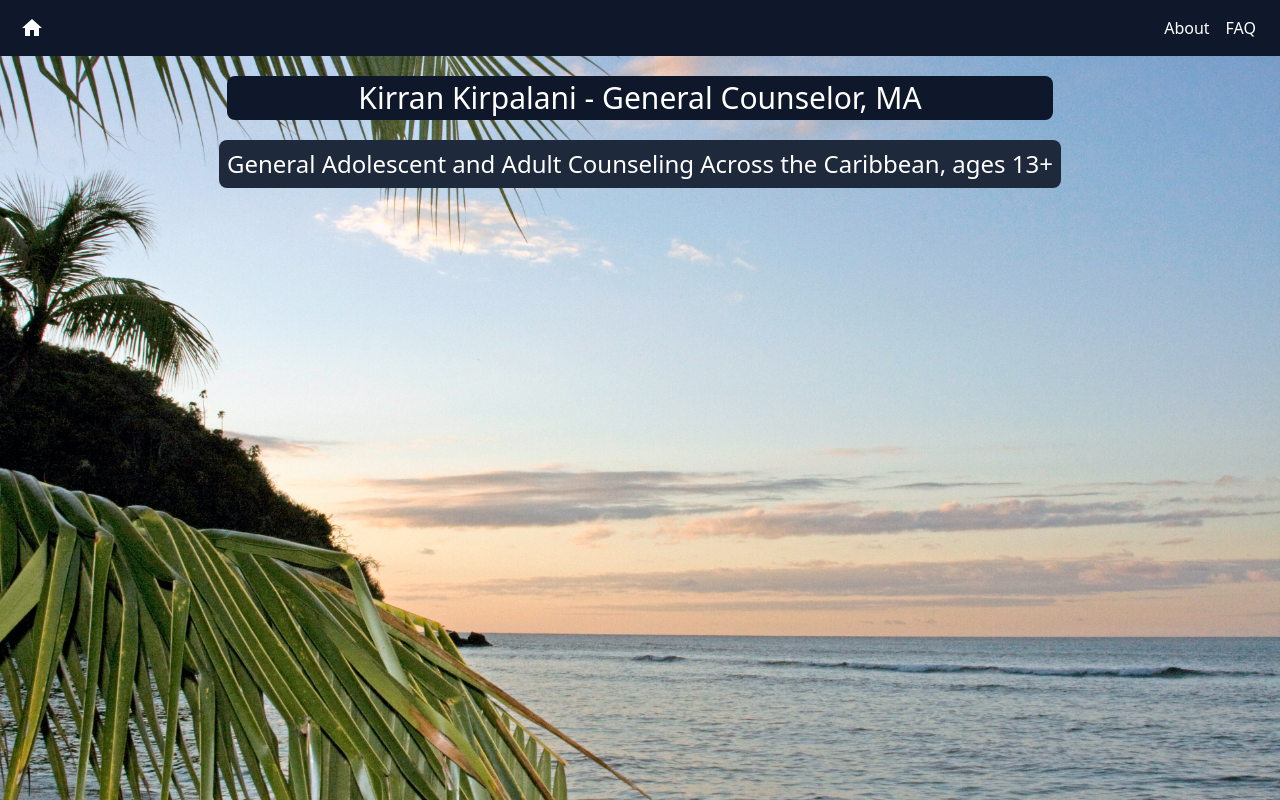
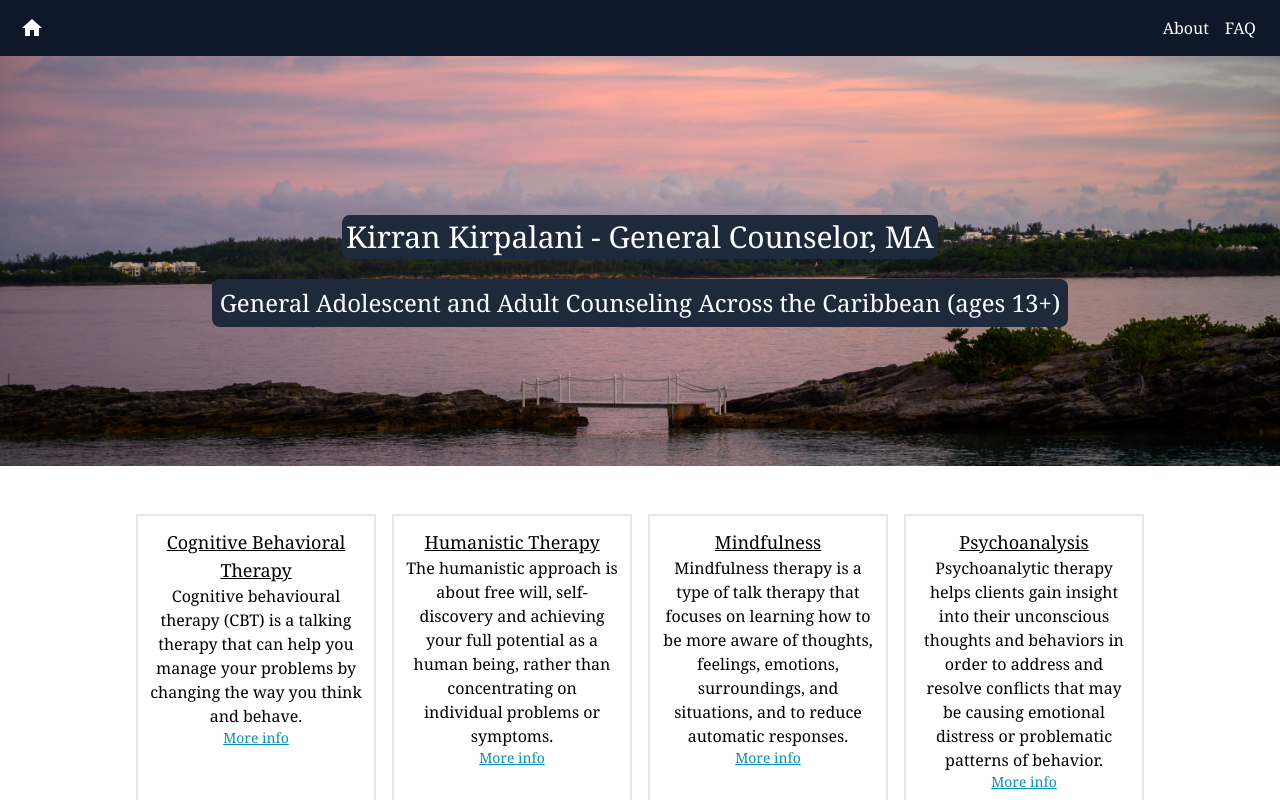
Before and after one commit to kirran01/psych, a React (Vite) app: page / in a window 1280 px wide. Shown: the top 800 px of the page. Built offline with nearby package versions, Linux system fonts and the light colour scheme.

Commit message:
hmoepage updates

```diff
--- a/index.html
+++ b/index.html
@@ -5,6 +5,12 @@
     <link rel="icon" type="image/svg+xml" href="/vite.svg" />
     <link rel="preconnect" href="https://fonts.googleapis.com" />
     <link rel="preconnect" href="https://fonts.gstatic.com" crossorigin />
+    <link rel="preconnect" href="https://fonts.googleapis.com" />
+    <link rel="preconnect" href="https://fonts.gstatic.com" crossorigin />
+    <link
+      href="https://fonts.googleapis.com/css2?family=Noto+Serif&display=swap"
+      rel="stylesheet"
+    />
     <link
       href="https://fonts.googleapis.com/css2?family=Merriweather:wght@700&display=swap"
       rel="stylesheet"
--- /dev/null
+++ b/src/components/wordcard.jsx
@@ -0,0 +1,14 @@
+import React from 'react';
+
+const Wordcard = ({ wordCard }) => {
+    console.log(wordCard, 'wc')
+    return (
+        <div className='flex flex-col items-center text-center p-3 border-2 m-2 w-60'>
+            <p className='text-lg underline'>{wordCard.title}</p>
+            <p className='text-md'>{wordCard.description}</p>
+            <a className='text-sm underline text-cyan-600' href={`${wordCard.URL}`}>More info</a>
+        </div>
+    );
+}
+
+export default Wordcard;
--- a/src/index.css
+++ b/src/index.css
@@ -2,7 +2,9 @@
 @tailwind components;
 @tailwind utilities;
 
-
+*{
+    font-family: 'Noto Serif', serif;
+}
 
 @keyframes pulsate{
     0%{
--- a/src/pages/home.jsx
+++ b/src/pages/home.jsx
@@ -1,11 +1,8 @@
 import React from 'react';
-import Prof from '../../public/img/prof.png'
-import pic1 from '../../public/img/k1.jpg'
-import view from '../../public/img/view.jpg'
+import view from '../../public/img/view2.jpg'
 import Footer from '../components/footer';
-import Picturecard from '../components/picturecard';
+import Wordcard from '../components/wordcard';
 import { useState } from 'react';
-import { InlineWidget } from "react-calendly";
 import { PopupWidget } from "react-calendly";
 import CBT from '../../public/img/CBT.png'
 import Maslow from '../../public/img/maslow1.png'
@@ -17,14 +14,28 @@ const Home = () => {
     { id: 2, img: Maslow, title: 'Humanistic Therapy', URL: 'https://www.bacp.co.uk/about-therapy/types-of-therapy/humanistic-therapy/#:~:text=The%20humanistic%20approach%20is%20about,with%20the%20world%20around%20you.' },
     { id: 3, img: Mindful, title: 'Mindfulness', URL: 'https://www.verywellhealth.com/mindfulness-therapy-5212796#:~:text=Summary-,Mindfulness%20therapy%20is%20a%20type%20of%20talk%20therapy%20that%20focuses,and%20to%20reduce%20automatic%20responses.' },
     { id: 4, img: Subc, title: 'Psychoanalysis', URL: 'https://tavistockandportman.nhs.uk/care-and-treatment/treatments/psychoanalytic-psychotherapy/#:~:text=Psychoanalytic%20psychotherapy%20is%20a%20talking,may%20contribute%20to%20your%20problems.' }])
+
+    const [wCards, setWCards] = useState([{ id: 1, title: 'Cognitive Behavioral Therapy', description: 'Cognitive behavioural therapy (CBT) is a talking therapy that can help you manage your problems by changing the way you think and behave.', URL: 'https://www.nhs.uk/mental-health/talking-therapies-medicine-treatments/talking-therapies-and-counselling/cognitive-behavioural-therapy-cbt/overview/#:~:text=Cognitive%20behavioural%20therapy%20(CBT)%20is,mental%20and%20physical%20health%20problems.' },
+    { id: 2, title: 'Humanistic Therapy', description: 'The humanistic approach is about free will, self-discovery and achieving your full potential as a human being, rather than concentrating on individual problems or symptoms.', URL: 'https://www.bacp.co.uk/about-therapy/types-of-therapy/humanistic-therapy/#:~:text=The%20humanistic%20approach%20is%20about,with%20the%20world%20around%20you.' },
+    { id: 3, title: 'Mindfulness', description: 'Mindfulness therapy is a type of talk therapy that focuses on learning how to be more aware of thoughts, feelings, emotions, surroundings, and situations, and to reduce automatic responses.', URL: 'https://www.verywellhealth.com/mindfulness-therapy-5212796#:~:text=Summary-,Mindfulness%20therapy%20is%20a%20type%20of%20talk%20therapy%20that%20focuses,and%20to%20reduce%20automatic%20responses.' },
+    { id: 4, title: 'Psychoanalysis', description: 'Psychoanalytic therapy helps clients gain insight into their unconscious thoughts and behaviors in order to address and resolve conflicts that may be causing emotional distress or problematic patterns of behavior.', URL: 'https://tavistockandportman.nhs.uk/care-and-treatment/treatments/psychoanalytic-psychotherapy/#:~:text=Psychoanalytic%20psychotherapy%20is%20a%20talking,may%20contribute%20to%20your%20problems.' }])
     return (
         <div className='pt-14 flex flex-col items-center fade-in'>
-            <div className='flex flex-col items-center bg-slate-50 relative'>
-                <img className='object-cover' src={view} alt="" />
-                <div className='absolute'>
-                    <p className='m-5 text-3xl text-center text-white bg-slate-900 rounded-lg p-1'>Kirran Kirpalani - General Counselor, MA</p>
-                    <p className='m-3 text-2xl text-center text-white bg-slate-800 rounded-lg p-2'>General Adolescent and Adult Counseling Across the Caribbean, ages 13+</p>
+            <div className='relative'>
+                <img className='object-cover w-full' src={view} />
+                <div className='absolute inset-0 flex flex-col items-center justify-center'>
+                    <p className='m-5 text-lg lg:text-3xl md:text-3xl text-center text-white bg-slate-800 rounded-lg p-1'>Kirran Kirpalani - General Counselor, MA</p>
+                    <p className='m-3 text-lg md:m-0 lg:m-0 mb-5 lg:text-2xl md:text-2xl text-center text-white bg-slate-800 rounded-lg p-2'>General Adolescent and Adult Counseling Across the Caribbean (ages 13+)</p>
                 </div>
+            </div>
+            <div className='flex flex-wrap justify-center p-3 py-10'>
+                {
+                    wCards.map(wc => {
+                        return (
+                            <Wordcard key={wc.id} wordCard={wc} />
+                        )
+                    })
+                }
             </div>
             <div className='flex flex-col items-center m-3'>
                 <p className='text-xl underline mb-2'>Contact Info</p>
```
Also changed, not shown: public/img/view2.jpg (added).
